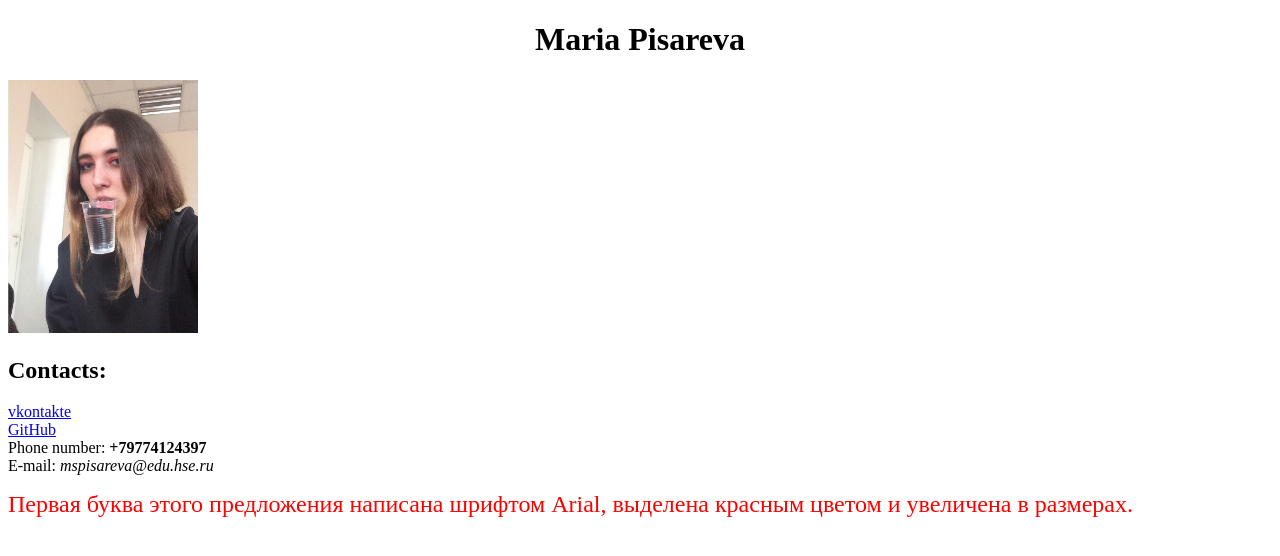
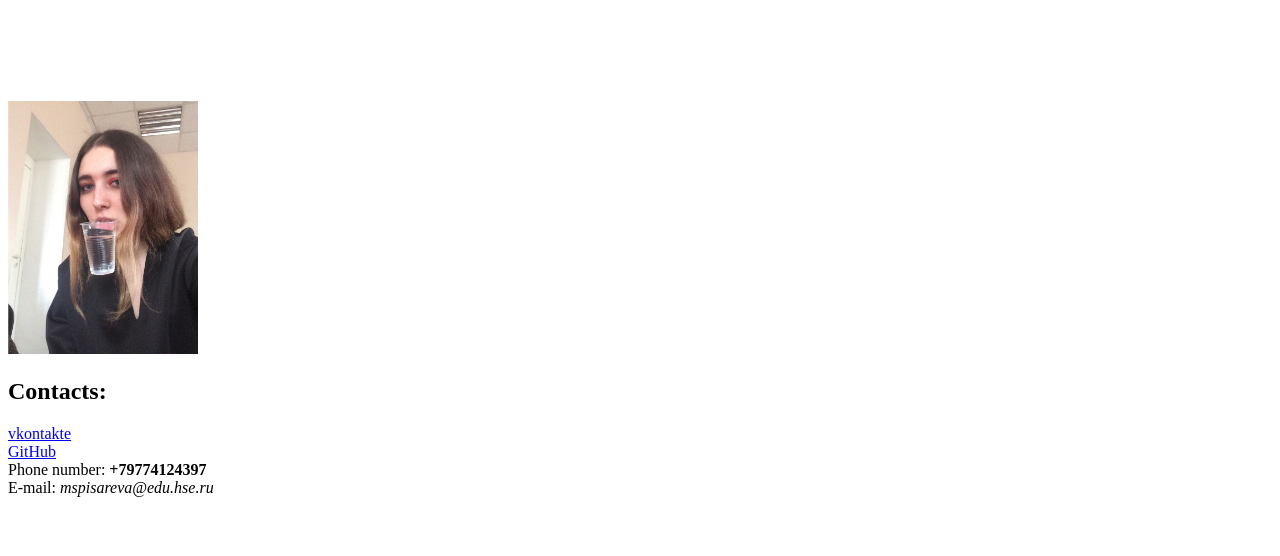
Before and after one commit to hellodeadson/marya.github.io, a plain HTML site: page index.html in a window 1280 px wide. Drawn offline with nearby package versions, Linux system fonts and the light colour scheme.

Commit message:
Update index.html

```diff
--- a/index.html
+++ b/index.html
@@ -6,7 +6,15 @@
     </head>
 
     <body>
-        <center><h1>Maria Pisareva</h1></center>
+        <html>
+  <head>
+    <script src="https://cdnjs.cloudflare.com/ajax/libs/jquery/2.0.2/jquery.min.js"></script>
+  </head>
+  <body>
+    <div id="gradient" />
+ </body>
+</html>
+        <center><h1><p><font size="6" color="white" face="matura mt script capitals">Maria Pisareva.</font></p></h1></center>
         <left><img alt="test" width="15%" src="me.jpg"></left>
         <br/>
         <h2>Contacts:</h2>
@@ -18,8 +26,7 @@
         <br/>
         E-mail: <i>mspisareva@edu.hse.ru</i>
 
-         <p><font size="5" color="red" face="matura mt script capitals">Первая буква этого предложения
-    написана шрифтом Arial, выделена красным цветом и увеличена в размерах.</font></p>
+
  </body>
 
 </html>
```
